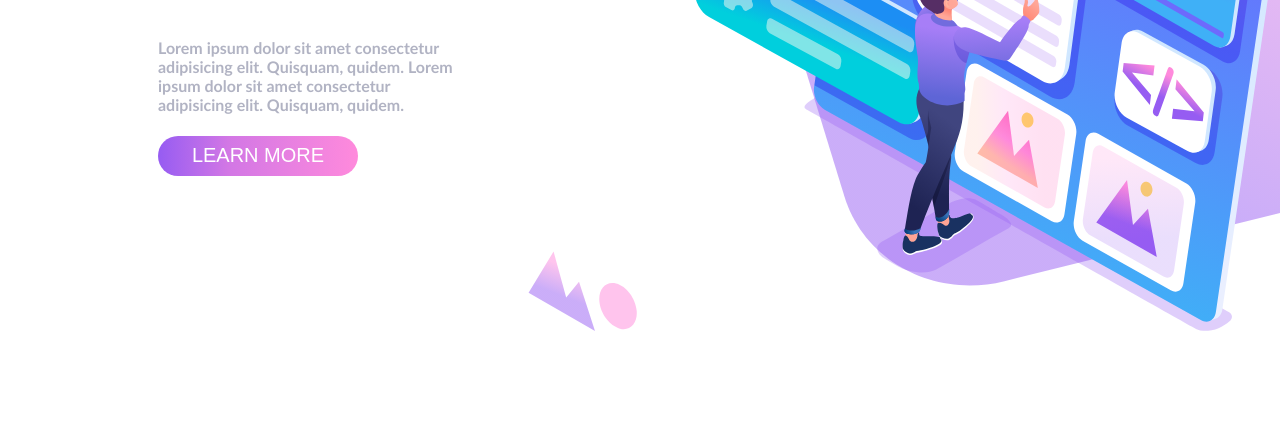
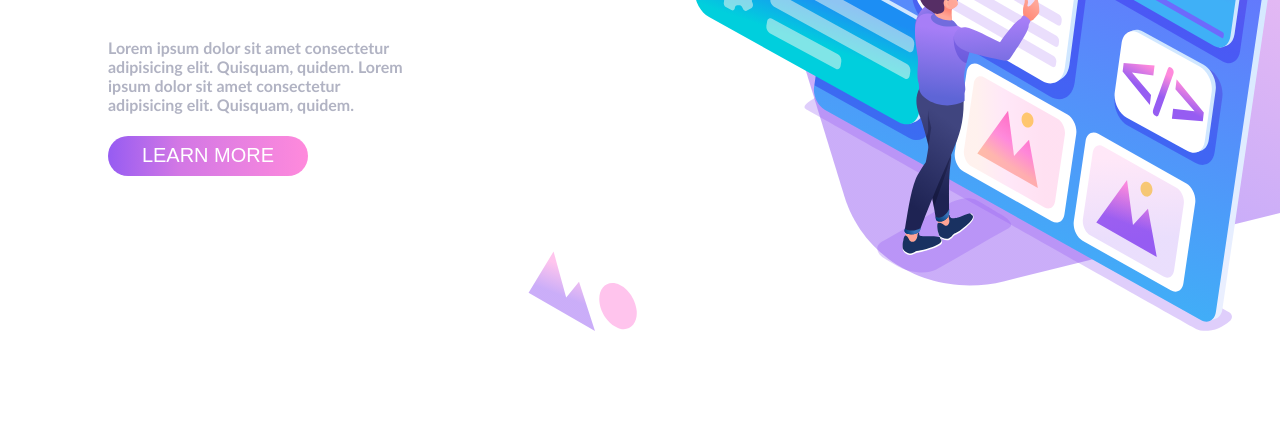
Before and after one commit to Divyakhera/HTML-CSS-Project-08, a plain HTML site: page index.html in a window 1280 px wide. Shown: the part 359-800 px from the top of the page. Drawn offline with Linux system fonts and the light colour scheme.

Commit message:
font changed

```diff
--- a/css/index.css
+++ b/css/index.css
@@ -33,13 +33,14 @@ nav {
     align-items: column;
     flex-direction: column;
     justify-content: space-between;
-    margin-left: 150px;
+    margin-left: 100px;
     width: 300px;
 
 }
 .left-section h1{
     font-size: 50px;
     color: #3e4794;
+    font-weight: 1500;
 }
 .left-section h4{
     color: #b1b3c3;
```
